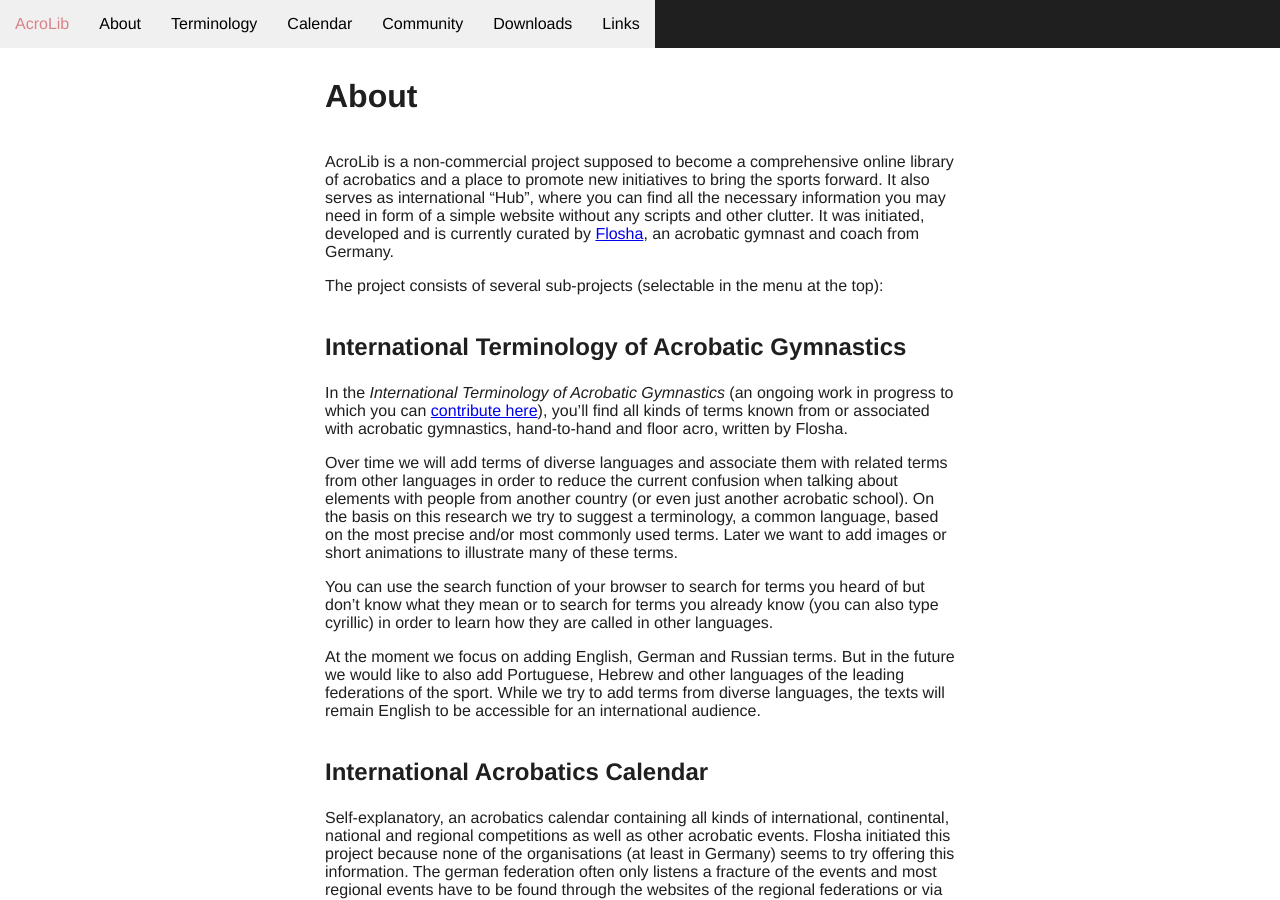
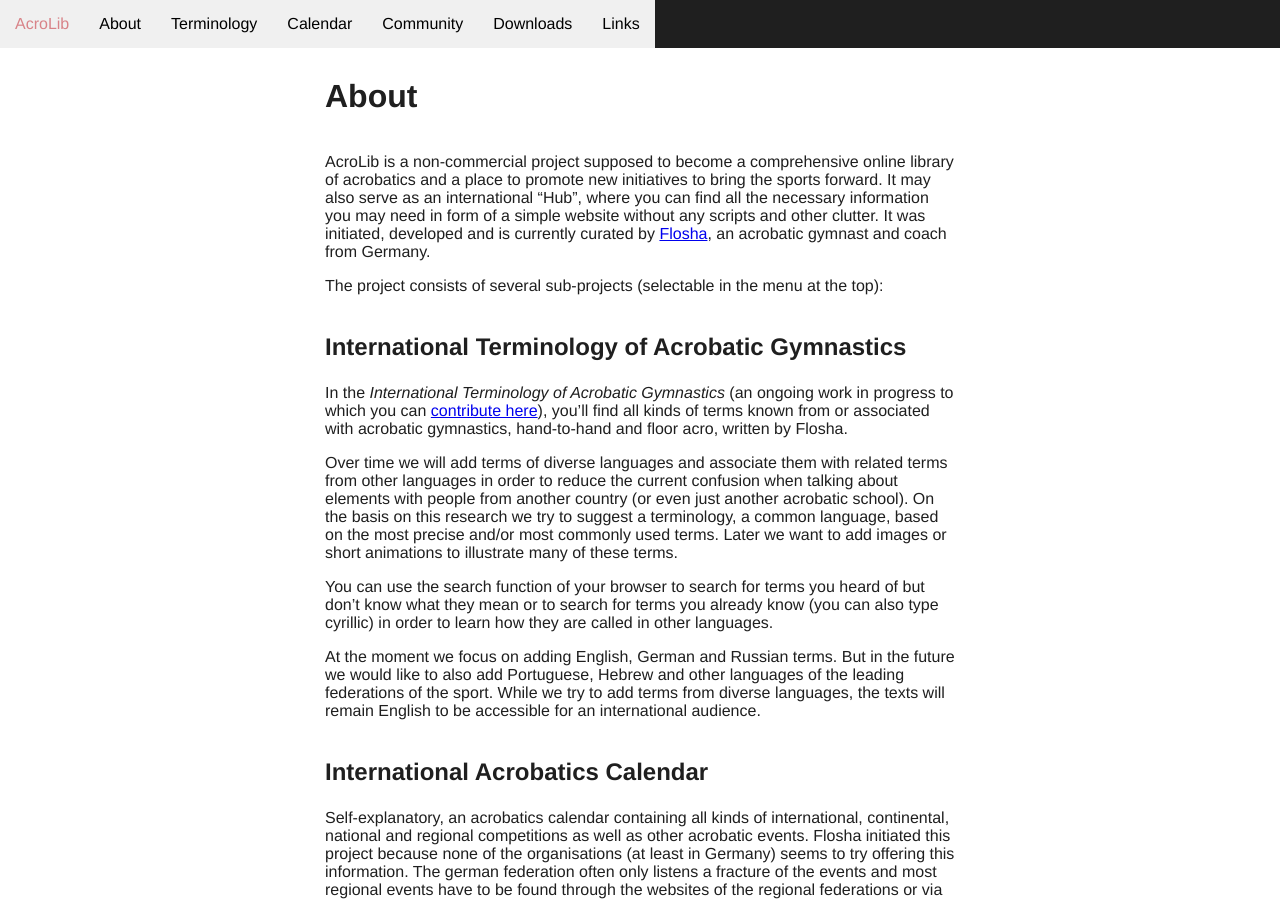
Before and after one commit to floshin/acrolib, a Jekyll site: the page built from about.md, in a window 1280 px wide and 900 px high. Built offline with Jekyll 4.4.1, drawn with Linux system fonts in a browser that asks for light colours; our own code applies the rules of GitHub Pages for plain Markdown files.

Commit message:
Update about.md

```diff
--- a/about.md
+++ b/about.md
@@ -1,6 +1,6 @@
 # About
 
-AcroLib is a non-commercial project supposed to become a comprehensive online library of acrobatics and a place to promote new initiatives to bring the sports forward. It also serves as international "Hub", where you can find all the necessary information you may need in form of a simple website without any scripts and other clutter. It was initiated, developed and is currently curated by [Flosha](https://flosh.in), an acrobatic gymnast and coach from Germany.
+AcroLib is a non-commercial project supposed to become a comprehensive online library of acrobatics and a place to promote new initiatives to bring the sports forward. It may also serve as an international "Hub", where you can find all the necessary information you may need in form of a simple website without any scripts and other clutter. It was initiated, developed and is currently curated by [Flosha](https://flosh.in), an acrobatic gymnast and coach from Germany.
 
 The project consists of several sub-projects (selectable in the menu at the top):
 
```
